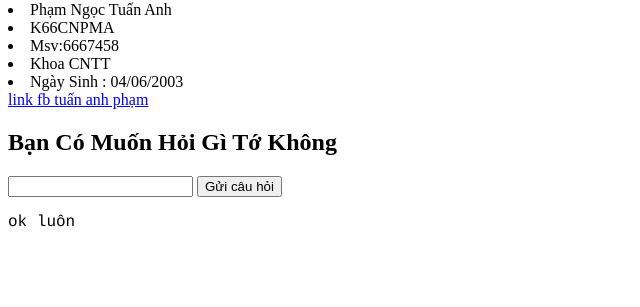
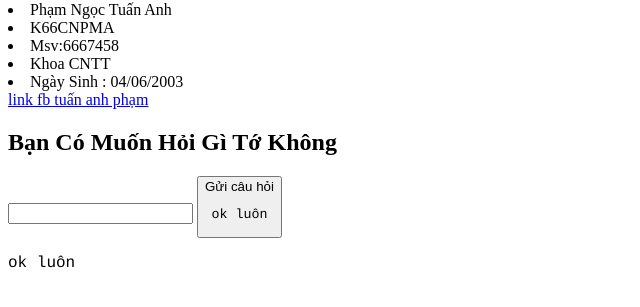
Before and after one commit to tuamdzvcl/tuananhhh2, a plain HTML site: page index.html in a window 1280 px wide. Shown: the part 211-518 px from the top of the page, without its empty margins (0-640 px from the left). Drawn offline with Linux system fonts and the light colour scheme.

Commit message:
Update index.html

```diff
--- a/index.html
+++ b/index.html
@@ -30,6 +30,8 @@
         	<button>
         		Gửi câu hỏi
         </form>
+		<p style="font-family:courier;">ok luôn </p>
+
         </div>
      </div>
    </div>
```
